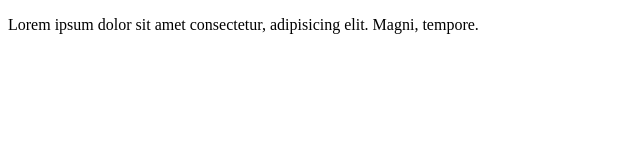
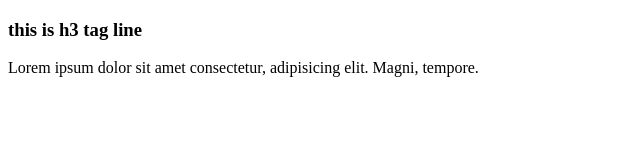
Before and after one commit to ShelkePravin/localrepo, a plain HTML site: page index.html in a window 1280 px wide. Shown: the whole page, without its empty margins (0-640 px from the left). Drawn offline with Linux system fonts and the light colour scheme.

Commit message:
Add new paragraph index file

```diff
--- a/index.html
+++ b/index.html
@@ -6,6 +6,7 @@
     <title>Document</title>
 </head>
 <body>
+    <h3>this is h3 tag line</h3>
     <p>Lorem ipsum dolor sit amet consectetur, adipisicing elit. Magni, tempore.</p>
 </body>
 </html>
```
